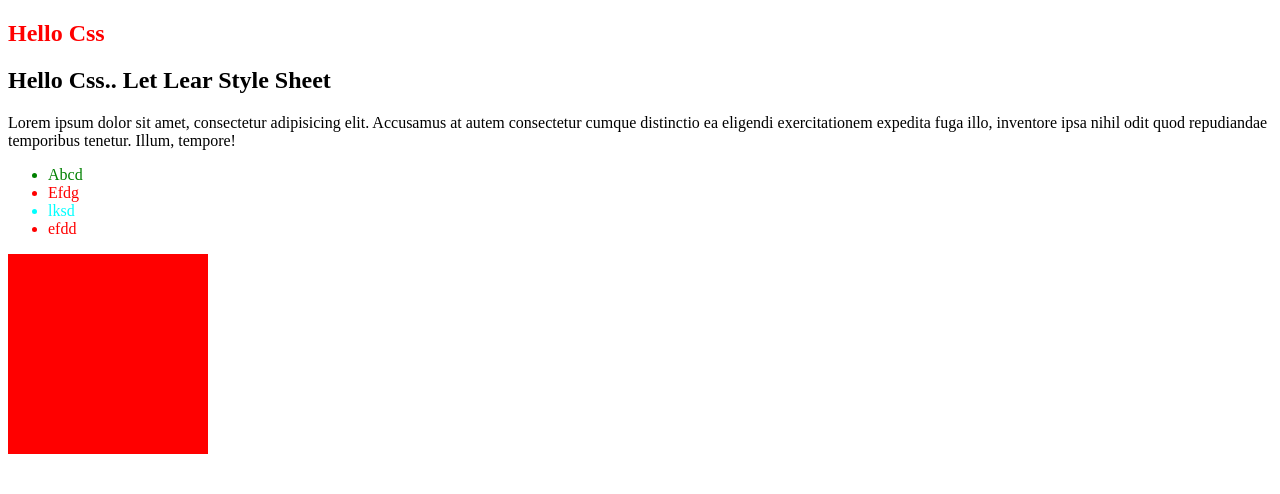
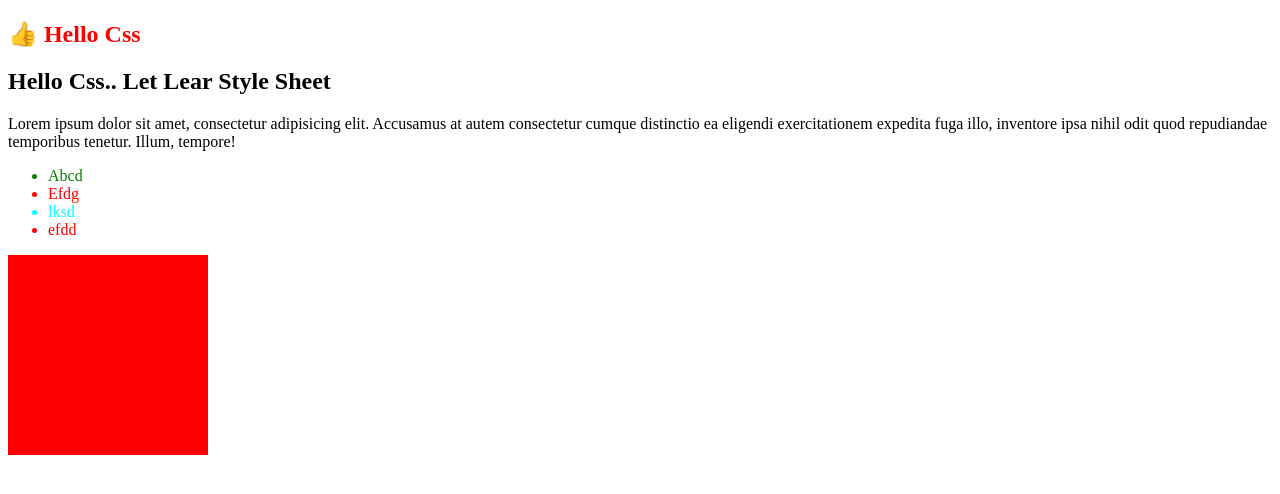
Before and after one commit to Sithumameesha/HTML, a plain HTML site: page Css/index.html in a window 1280 px wide. Drawn offline with Linux system fonts and the light colour scheme.

Commit message:
before/after psudo class

```diff
--- a/Css/index.html
+++ b/Css/index.html
@@ -19,13 +19,16 @@
         li:nth-child(3){
             color: aqua;
         }
+        h1:before{
+            content: " 👍 ";
+        }
     </style>
 </head>
 <body>
 <section>
 <!Inline Style.......>
     <h1 style="color: red">Hello Css</h1>
-    <h1>Hello Css.. Let Lear Style Sheet</h1>
+    <h2>Hello Css.. Let Lear Style Sheet</h2>
     <p>Lorem ipsum dolor sit amet, consectetur adipisicing elit. Accusamus at autem consectetur cumque distinctio ea eligendi exercitationem expedita fuga illo, inventore ipsa nihil odit quod repudiandae temporibus tenetur. Illum, tempore! </p>
      <ul>
          <Li>Abcd</Li>
```
